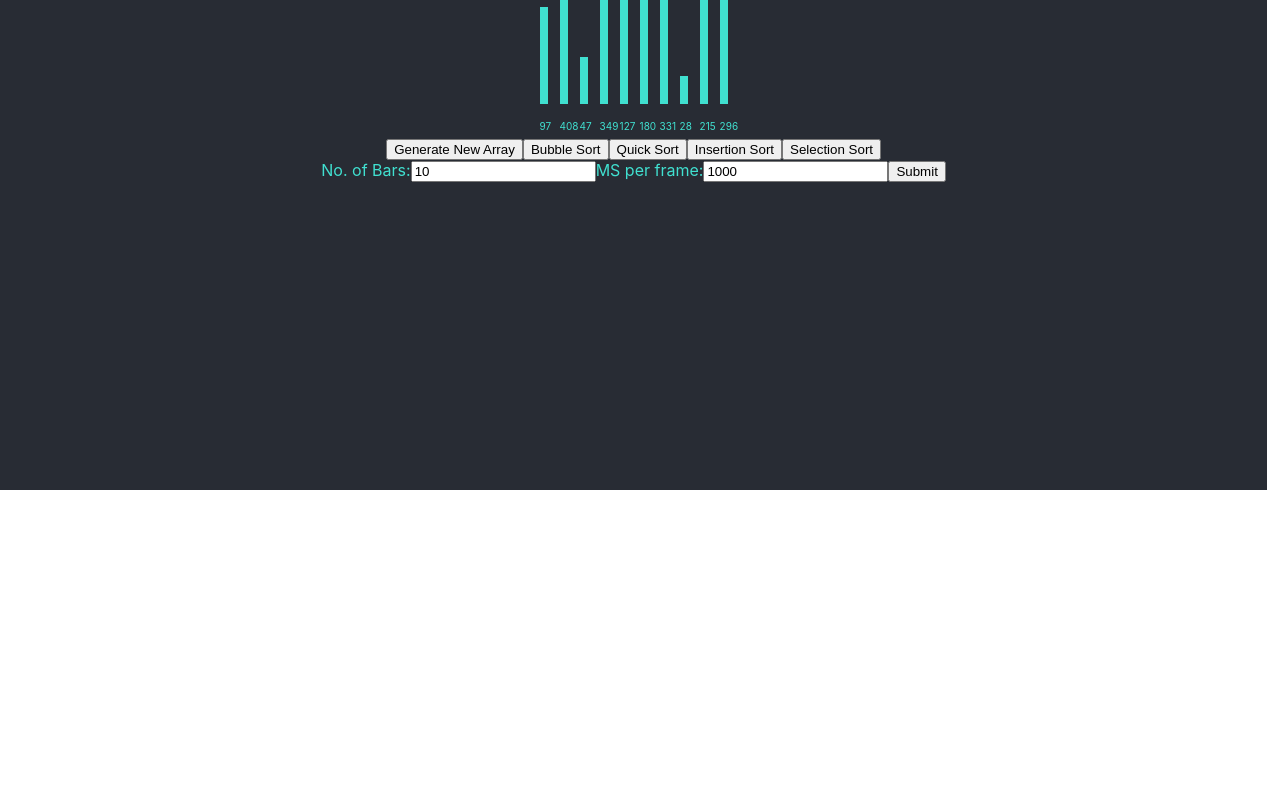
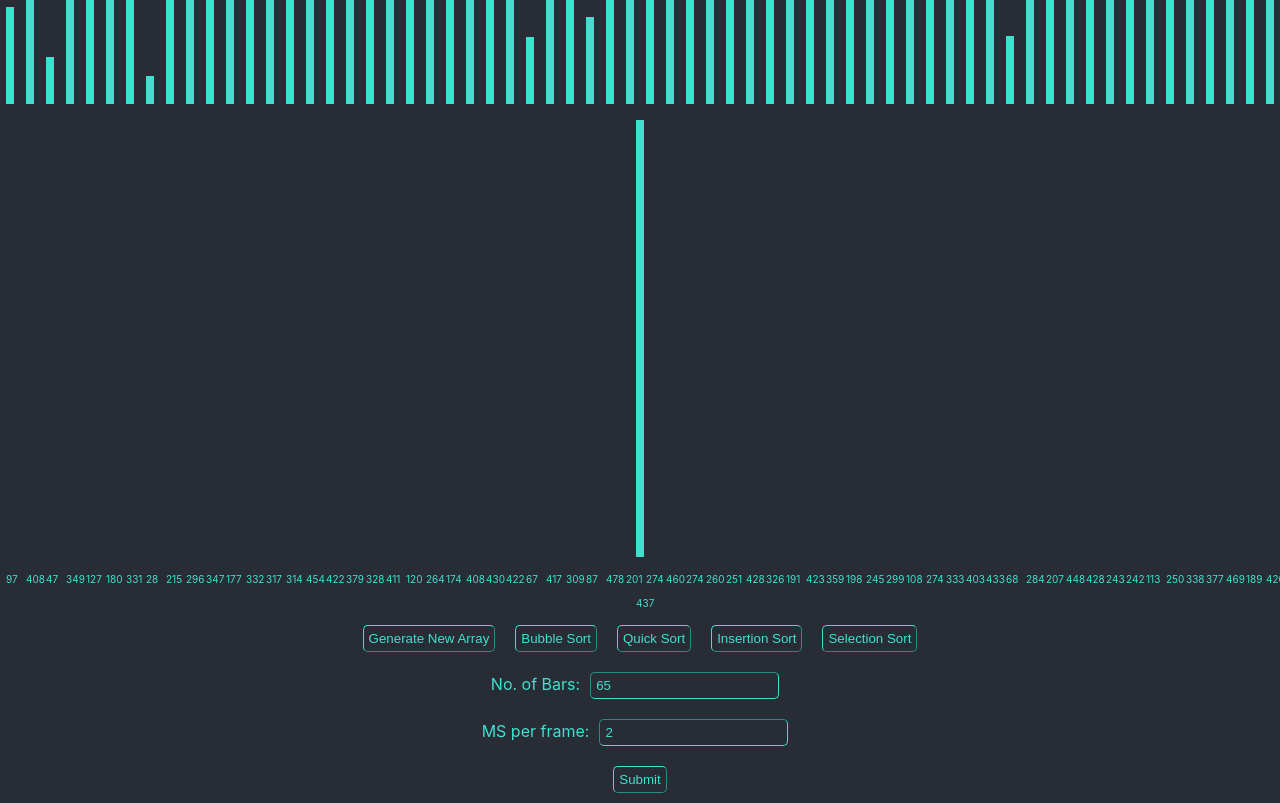
Before and after one commit to RUiNtheExtinct/SortingVisualizer, a React (Create React App) app: page / in a window 1280 px wide. Shown: the part 400-1203 px from the top of the page. Before the commit the page ends 890 px from the top, so only its background shows below. Built offline with nearby package versions, Linux system fonts and the light colour scheme.

Commit message:
Minor UI Changes

```diff
--- a/src/App.css
+++ b/src/App.css
@@ -4,8 +4,8 @@
 	justify-content: center;
 	align-items: center;
 	background-color: #282c34;
-	width: 99vmax;
-	height: 95vmin;
+	width: 100vmax;
+	height: max-content;
 }
 
 .App-logo {
--- a/src/Components/Visualize.jsx
+++ b/src/Components/Visualize.jsx
@@ -16,8 +16,8 @@ export default class App extends React.Component
 		super(props);
 		this.state={
 			array: [],
-			speed: 1000,
-			no: 10,
+			speed: 2,
+			no: 65,
 		};
 		this.handleChange=this.handleChange.bind(this);
 		this.handleSubmit=this.handleSubmit.bind(this);
@@ -109,19 +109,23 @@ export default class App extends React.Component
 					))}
 				</div>
 				<div>
-					<button onClick={this.NewArray}>Generate New Array</button>
-					<button onClick={() => this.Sort(1)}>Bubble Sort</button>
-					<button onClick={() => this.Sort(2)}>Quick Sort</button>
-					<button onClick={() => this.Sort(3)}>Insertion Sort</button>
-					<button onClick={() => this.Sort(4)}>Selection Sort</button>
+					<button className="SortButton" onClick={this.NewArray}>Generate New Array</button>
+					<button className="SortButton" onClick={() => this.Sort(1)}>Bubble Sort</button>
+					<button className="SortButton" onClick={() => this.Sort(2)}>Quick Sort</button>
+					<button className="SortButton" onClick={() => this.Sort(3)}>Insertion Sort</button>
+					<button className="SortButton" onClick={() => this.Sort(4)}>Selection Sort</button>
 					<form onSubmit={this.handleSubmit}>
 						<label>
-							No. of Bars:
-							<input type="number" name="no" value={this.state.no} onChange={this.handleChange} />
-							MS per frame:
-							<input type="number" name="speed" value={this.state.speed} onChange={this.handleChange} />
+							<div>
+								No. of Bars:
+							<input className="TextArea" type="number" name="no" value={this.state.no} onChange={this.handleChange} />
+							</div>
+							<div>
+								MS per frame:
+							<input className="TextArea" type="number" name="speed" value={this.state.speed} onChange={this.handleChange} />
+							</div>
 						</label>
-						<input type="submit" value="Submit" />
+						<input className="SortButton" type="submit" value="Submit" />
 					</form>
 				</div>
 			</div>
--- a/src/bar.css
+++ b/src/bar.css
@@ -15,11 +15,31 @@
 	align-items: flex-start;
 }
 .Container {
-	top: 110px;
+	top: 20px;
 	position: relative;
 	color: turquoise;
 	background-color: #282c34;
 	width: 100vmax;
-	height: 100vmin;
+	height: max-content;
 	align-items: center;
 }
+
+.SortButton {
+	margin: 10px;
+	border-width: 1px;
+	padding: 5px;
+	border-color: turquoise;
+	border-radius: 5px;
+	color: turquoise;
+	background-color: #282c34;
+}
+
+.TextArea {
+	margin: 10px;
+	border-width: 1px;
+	padding: 5px;
+	border-color: turquoise;
+	border-radius: 5px;
+	color: turquoise;
+	background-color: #282c34;
+}
```
